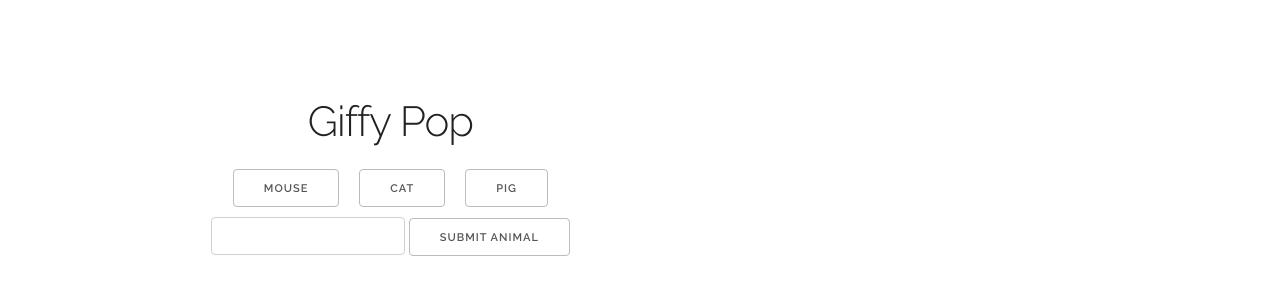
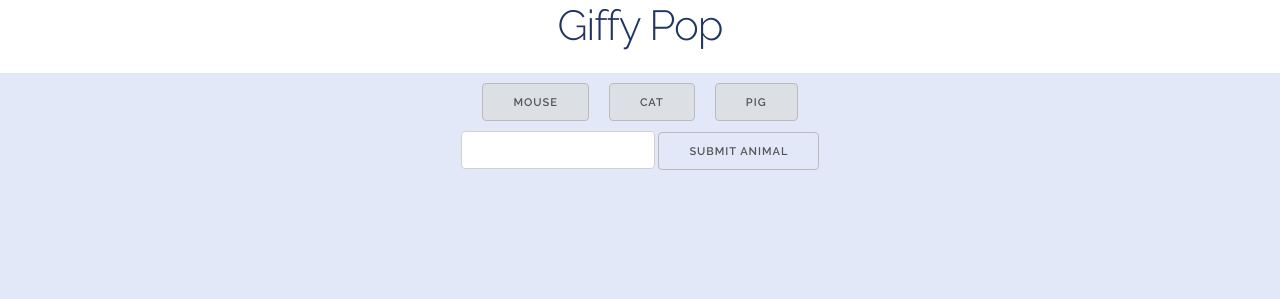
Before and after one commit to caseydean8/giffy-pop, a plain HTML site: page index.html in a window 1280 px wide. Drawn offline with Linux system fonts and the light colour scheme.

Commit message:
Gifs center in rows on larger screen

```diff
--- a/assets/css/style.css
+++ b/assets/css/style.css
@@ -2,24 +2,75 @@ html,
 body {
   width: auto !important;
   overflow-x: hidden !important;
+  color: #203562;
   /* margin: 0 auto; */
+  /* max-width: 100vh; */
+}
+
+.outer-container {
+  background: #e3e8f8;
+  min-height: 100vh;
+}
+
+.header {
+  background: white;
+  text-align: center;
+}
+
+/* h2 {
+  text-align: center;
+} */
+
+.row {
+  /* display: block; */
+}
+
+button {
+  background: #dcdfe4;
+}
+
+form {
+  width: 60%;
+  margin: 0 auto;
+}
+
+.gif-hold {
+  /* display: flex; */
+  /* margin: 10px auto; */
+  /* display: flex; */
+   /* flex-direction: row; */
+   /* align-items: center; */
+   /* justify-content: center; */
+}
+
+#gif-holder {
+  display: flex;
+  flex-direction: row;
+  flex-flow: wrap;
+  /* align-items: center; */
+  justify-content: center;
 }
 
 .gifDiv {
+  /* float: left; */
   margin: 20px;
   border-radius: 4px;
-  border: 1px solid #bbb;
-  background: #eee;
+  border: 1px solid #3e588f;
+  background: #ebecef;
+  /* min-height: 355px; */
+  /* height: 355px;
+  width: auto; */
 }
 
 img {
-    width: 96%;
-    border-radius: 4px
+  /* width: 96%; */
+  /* height: 96%; */
+  height: 200px;
+  border-radius: 4px;
 }
 
 .btn {
-  margin-right: 1rem;
-  margin-left: 1rem
+  margin: 10px;
 }
 
 p {
@@ -27,14 +78,25 @@ p {
 }
 
 @media only screen and (max-width: 600px) {
+  body {
+    /* max-width: 375px; */
+    /* display: block; */
+  }
+
   .container {
     padding: 0;
+    /* overflow: hidden; */
+    /* width: 375px; */
   }
 
   .row {
     margin: 0;
   }
 
+  /* .column {
+    width: 96%;
+  } */
+
   input {
     width: 80%;
   }
--- a/index.html
+++ b/index.html
@@ -21,10 +21,14 @@
 </head>
 
 <body>
+    <div class="outer-container">
+        <div class="row header">
+            <h2>Giffy Pop</h2>
+        </div>
         <div class="container">
             <div class="row">
-            <div class="one-half column" style="margin-top: 10%">
-                <h2>Giffy Pop</h2>
+                <div class="column">
+                    <!-- <h2>Giffy Pop</h2> -->
 
                     <div id="button-holder"></div>
 
@@ -34,9 +38,18 @@
                         <input id="add-button" type="submit" value="Submit animal">
                     </form>
 
+                    <!-- <div id="gif-holder"></div> -->
+
+                </div>
+
+            </div>
+            <div class="row">
+                <div class="column gif-hold">
                     <div id="gif-holder"></div>
 
                 </div>
+            </div>
+
         </div>
     </div>
 
```
Lines whose indentation alone changed are shown as unchanged.
